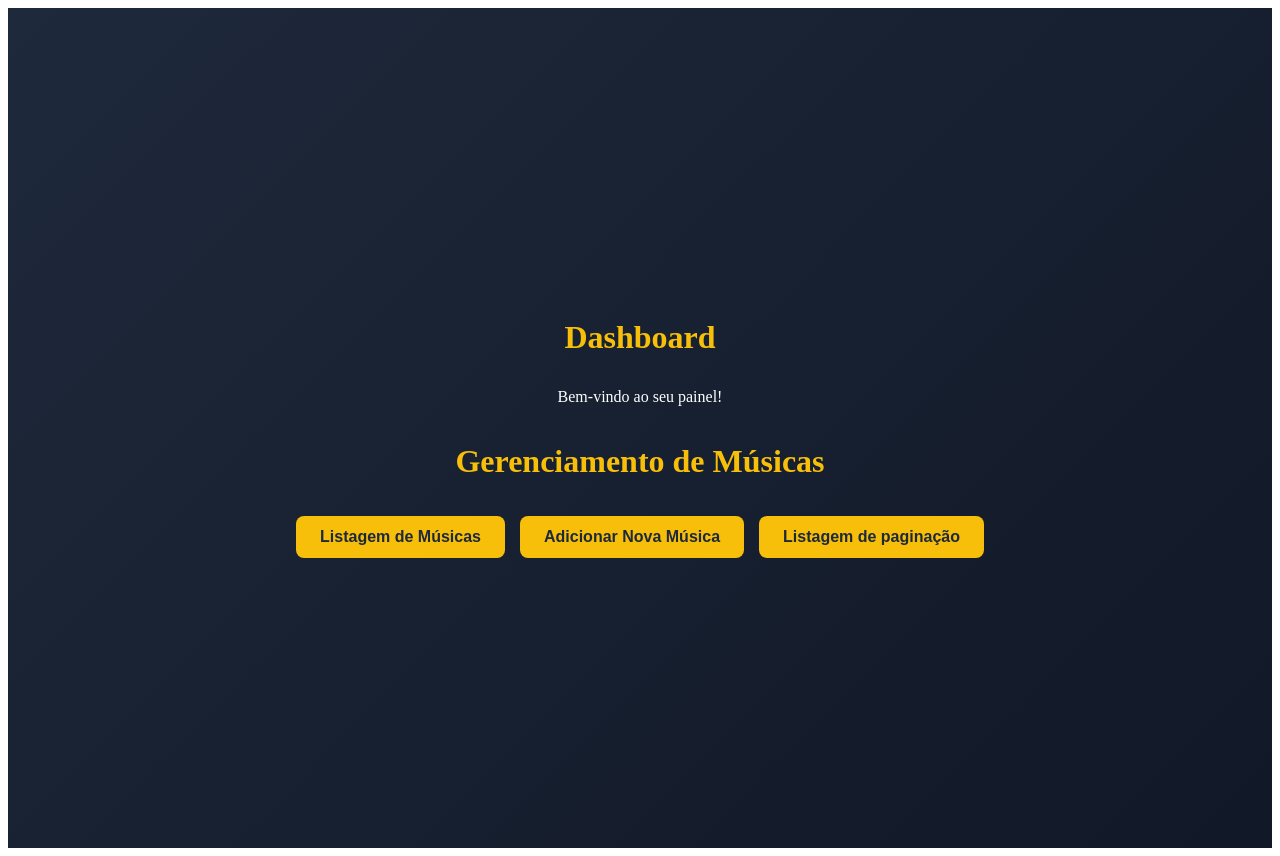
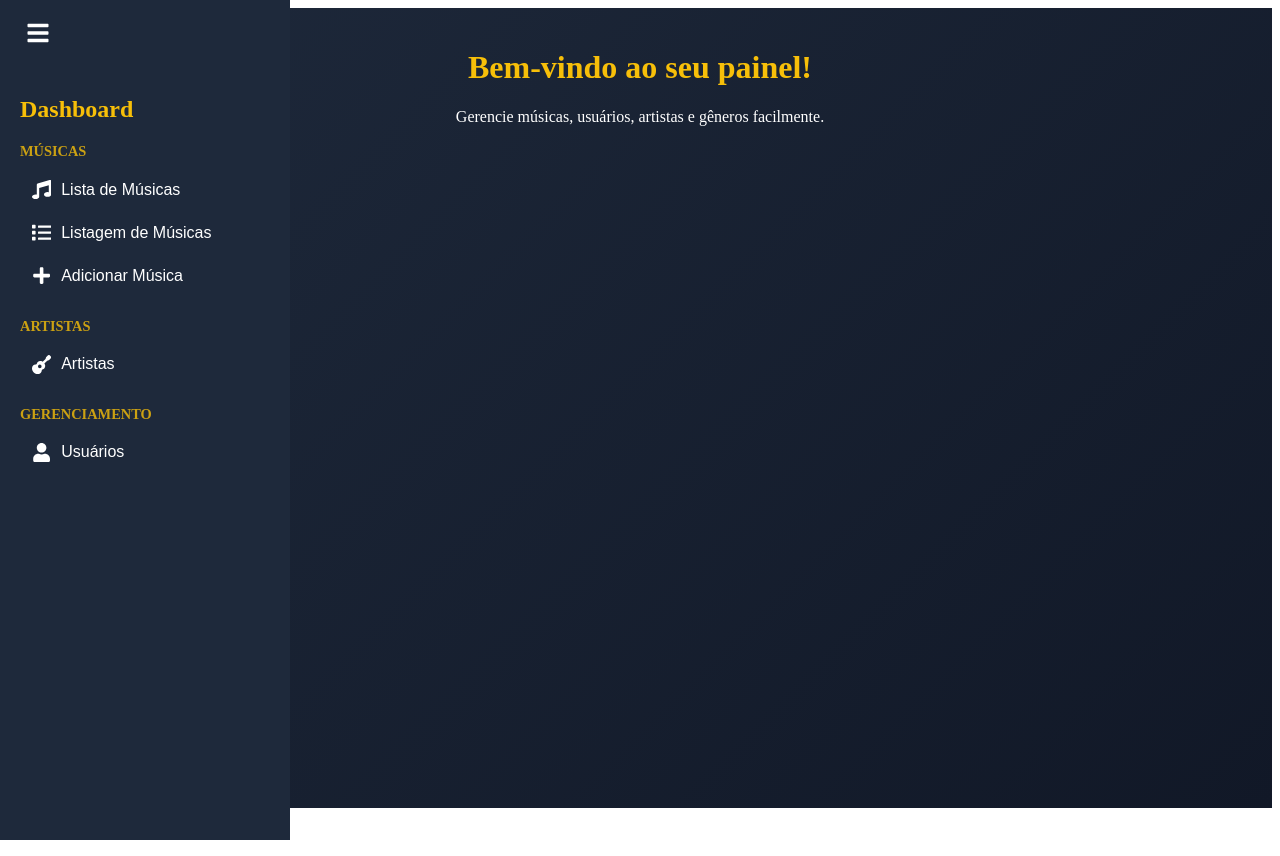
Before and after one commit to PACFWL/my-first-project, a Next.js app: page /dashboard in a window 1280 px wide. After the commit the page ends 816 px from the top, so only its background shows below. Built offline with nearby package versions, Linux system fonts and the light colour scheme; no server answers; sample sign-in values are in the browser's storage.

Commit message:
✨ feat: "Adição de sidebar"

```diff
--- /dev/null
+++ b/src/app/components/Sidebar.tsx
@@ -0,0 +1,46 @@
+import { useState } from "react";
+import { useRouter } from "next/navigation";
+import styles from "../styles/dashboard/sidebar.module.css";
+import { FaMusic, FaUser, FaGuitar, FaList, FaPlus, FaBars } from "react-icons/fa";
+
+export default function Sidebar() {
+  const [isCollapsed, setIsCollapsed] = useState(false);
+  const router = useRouter();
+
+  return (
+    <div className={`${styles.sidebar} ${isCollapsed ? styles.collapsed : ""}`}>
+      <button className={styles.toggle} onClick={() => setIsCollapsed(!isCollapsed)}>
+        <FaBars />
+      </button>
+
+      {!isCollapsed && <h3 className={styles.title}>Dashboard</h3>}
+
+      <nav className={styles.menu}>
+        <div className={styles.section}>
+          {!isCollapsed && <span className={styles.sectionTitle}>Músicas</span>}
+          <button onClick={() => router.push("/music/list")} className={styles.navItem}>
+            <FaMusic /> {!isCollapsed && "Lista de Músicas"}
+          </button>
+          <button onClick={() => router.push("/music/paged")} className={styles.navItem}>
+            <FaList /> {!isCollapsed && "Listagem de Músicas"}
+          </button>
+          <button onClick={() => router.push("/music/add")} className={styles.navItem}>
+            <FaPlus /> {!isCollapsed && "Adicionar Música"}
+          </button>
+        </div>
+        <div className={styles.section}>
+          {!isCollapsed && <span className={styles.sectionTitle}>Artistas</span>}
+          <button onClick={() => router.push("/artists")} className={styles.navItem}>
+            <FaGuitar /> {!isCollapsed && "Artistas"}
+          </button>
+        </div>
+        <div className={styles.section}>
+        {!isCollapsed && <span className={styles.sectionTitle}>Gerenciamento</span>}
+          <button onClick={() => router.push("/users")} className={styles.navItem}>
+            <FaUser /> {!isCollapsed && "Usuários"}
+          </button>
+        </div>
+      </nav>
+    </div>
+  );
+}
--- a/src/app/dashboard/page.tsx
+++ b/src/app/dashboard/page.tsx
@@ -2,6 +2,7 @@
 
 import { useEffect } from "react";
 import { useRouter } from "next/navigation";
+import Sidebar from "@/app/components/Sidebar";
 import styles from "../styles/dashboard/page.module.css";
 
 export default function Dashboard() {
@@ -15,21 +16,12 @@ export default function Dashboard() {
   }, []);
 
   return (
-    <div className={styles.container}>
-      <h1 className={styles.title}>Dashboard</h1>
-      <p>Bem-vindo ao seu painel!</p>
-        <h1 className={styles.title}>Gerenciamento de Músicas</h1>
-      <div className={styles.buttonContainer}>
-        <button onClick={() => router.push("/music/list")} className={styles.button}>
-          Listagem de Músicas
-        </button>
-        <button onClick={() => router.push("/music/add")} className={styles.button}>
-          Adicionar Nova Música
-        </button>
-        <button onClick={() => router.push("/music/paged")} className={styles.button}>
-          Listagem de paginação
-        </button>
-      </div>
+    <div className={styles.dashboard}>
+     <Sidebar/>
+      <main className={styles.content}>
+        <h1 className={styles.title}>Bem-vindo ao seu painel!</h1>
+        <p>Gerencie músicas, usuários, artistas e gêneros facilmente.</p>
+      </main>
     </div>
   );
 }
--- a/src/app/styles/dashboard/page.module.css
+++ b/src/app/styles/dashboard/page.module.css
@@ -1,51 +1,18 @@
-.container {
+.dashboard {
   display: flex;
-  flex-direction: column;
-  align-items: center;
-  justify-content: center;
   min-height: 100vh;
   background: linear-gradient(135deg, #1e293b, #111827);
   color: white;
+}
+
+.content {
+  flex-grow: 1;
+  padding: 20px;
   text-align: center;
-  padding: 20px;
 }
 
 .title {
   font-size: 2rem;
   font-weight: bold;
-  margin-bottom: 1rem;
   color: #f7bf09;
 }
-
-.text {
-  font-size: 1.2rem;
-  color: #d1d5db;
-  margin-bottom: 2rem;
-}
-
-.buttonContainer {
-  display: flex;
-  gap: 15px;
-  margin-top: 20px;
-}
-
-.button {
-  background: #f7bf09;
-  color: #1e293b;
-  border: none;
-  padding: 12px 24px;
-  font-size: 1rem;
-  font-weight: bold;
-  border-radius: 8px;
-  cursor: pointer;
-  transition: transform 0.2s ease, box-shadow 0.2s ease;
-}
-
-.button:hover {
-  transform: scale(1.05);
-  box-shadow: 0px 4px 10px rgba(247, 191, 9, 0.5);
-}
-
-.button:active {
-  transform: scale(0.98);
-}
--- /dev/null
+++ b/src/app/styles/dashboard/sidebar.module.css
@@ -0,0 +1,99 @@
+/* Sidebar */
+.sidebar {
+  width: 250px;
+  height: 100vh;
+  background: #1e293b;
+  color: white;
+  position: fixed;
+  left: 0;
+  top: 0;
+  padding: 20px;
+  transition: width 0.3s ease-in-out;
+  display: flex;
+  flex-direction: column;
+  align-items: flex-start;
+}
+
+/* Sidebar recolhida */
+.sidebar.collapsed {
+  width: 80px;
+}
+
+/* Botão de alternância (hambúrguer) */
+.toggle {
+  background: none;
+  border: none;
+  color: white;
+  font-size: 24px;
+  cursor: pointer;
+  margin-bottom: 20px;
+  transition: transform 0.3s ease;
+}
+
+.sidebar.collapsed .toggle {
+  transform: rotate(180deg);
+}
+
+/* Título do Dashboard */
+.title {
+  font-size: 1.5rem;
+  font-weight: bold;
+  color: #f7bf09;
+  margin-bottom: 20px;
+}
+
+/* Seção de botões */
+.section {
+  margin-bottom: 20px;
+  width: 100%;
+}
+
+/* Títulos das seções */
+.sectionTitle {
+  font-size: 0.9rem;
+  font-weight: bold;
+  color: #f7bf09;
+  display: block;
+  margin-bottom: 8px;
+  text-transform: uppercase;
+  opacity: 0.8;
+}
+
+.sidebar.collapsed .sectionTitle {
+  display: none;
+}
+
+/* Estilos dos botões de navegação */
+.navItem {
+  width: 100%;
+  background: none;
+  border: none;
+  color: white;
+  display: flex;
+  align-items: center;
+  gap: 10px;
+  padding: 12px;
+  font-size: 1rem;
+  cursor: pointer;
+  text-align: left;
+  transition: background 0.3s ease, padding 0.3s ease;
+}
+
+.navItem:hover {
+  background: rgba(255, 255, 255, 0.1);
+}
+
+/* Ícones */
+.navItem svg {
+  font-size: 1.2rem;
+}
+
+/* Sidebar recolhida ajustada */
+.sidebar.collapsed .navItem {
+  justify-content: center;
+  padding: 12px 0;
+}
+
+.sidebar.collapsed .navItem span {
+  display: none;
+}
```
